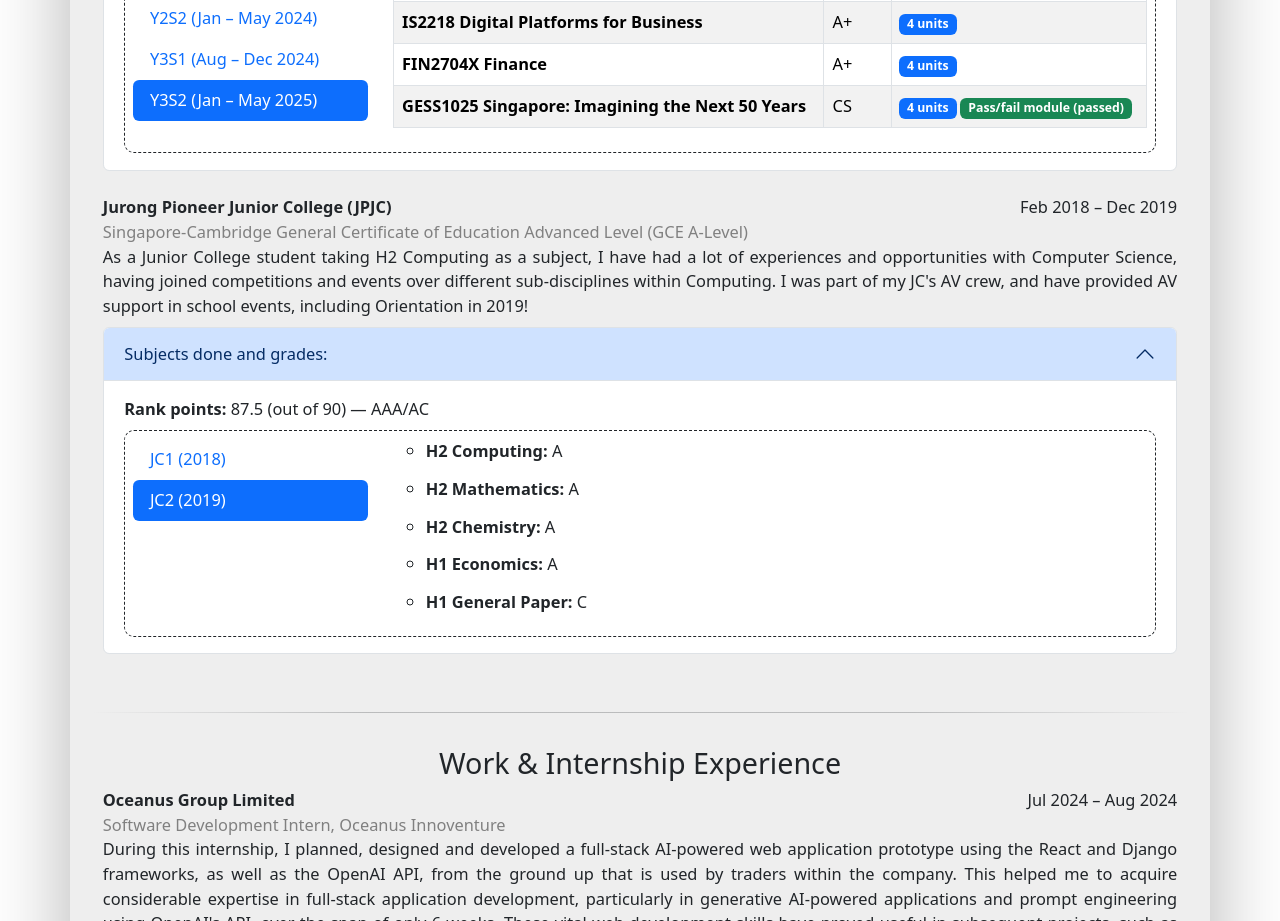
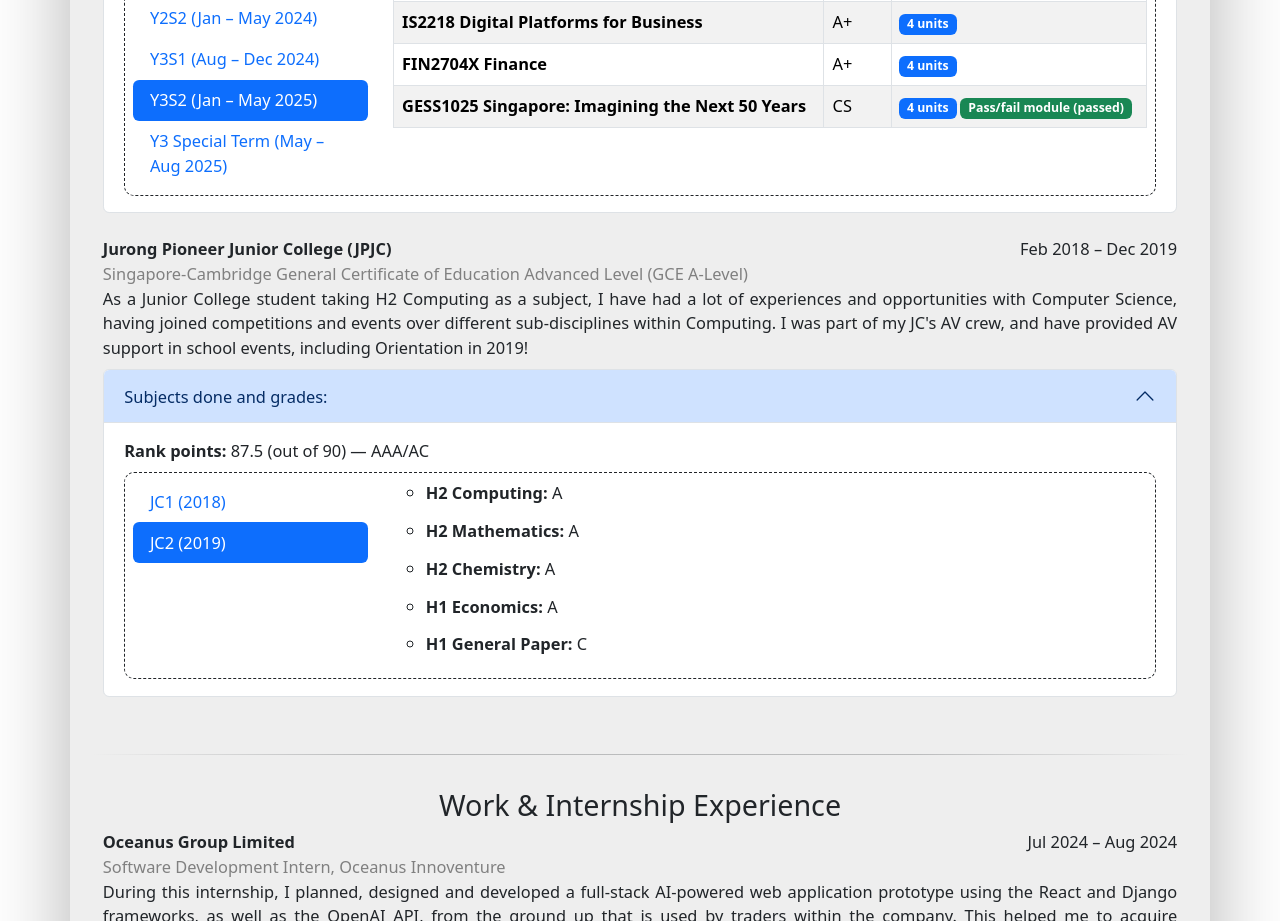
Before and after one commit to brein62/brein62.github.io, a React (Create React App) app: page /#/experience in a window 1280 px wide. Shown: the part 980-1901 px from the top of the page. Built offline with nearby package versions, Linux system fonts and the light colour scheme.

Commit message:
Add CP3200 Internship to uni grades tab

```diff
--- a/src/components/base/side-pages/UniGradesTab.tsx
+++ b/src/components/base/side-pages/UniGradesTab.tsx
@@ -204,6 +204,9 @@ export default function UniGradesTab() {
                             <Nav.Item>
                                 <Nav.Link eventKey="Y3S2"><span title="Year 3 Semester 2 (Academic Year 2024/25)">Y3S2 (Jan &ndash; May 2025)</span></Nav.Link>
                             </Nav.Item>
+                            <Nav.Item>
+                                <Nav.Link eventKey="Y3ST"><span title="Year 3 Special Term (Academic Year 2024/25)">Y3 Special Term (May &ndash; Aug 2025)</span></Nav.Link>
+                            </Nav.Item>
                         </Nav>
                     </Col>
                     <Col sm={9} id="tab-modules">
@@ -371,6 +374,14 @@ export default function UniGradesTab() {
                                     </GradeEntry>
                                 </GradeTable>
                             </Tab.Pane>
+                            <Tab.Pane eventKey="Y3ST">
+                                <GradeTable>
+                                    <GradeEntry course="CP3200 Internship" grade="">
+                                        <UnitsBadge units={6} />
+                                        {/*<CsCuBadge />*/}
+                                    </GradeEntry>
+                                </GradeTable>
+                            </Tab.Pane>
                         </Tab.Content>
                     </Col>
                 </Row>
```
